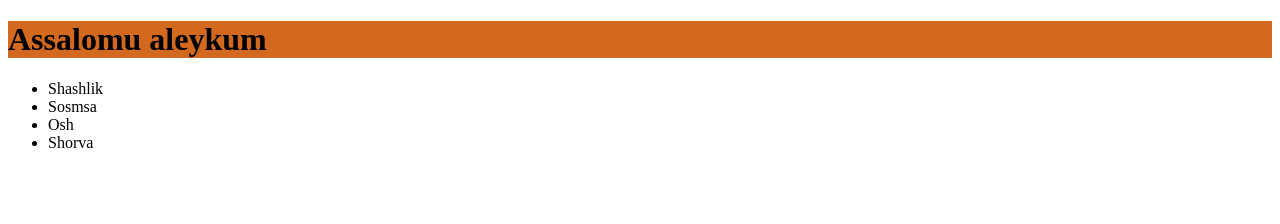
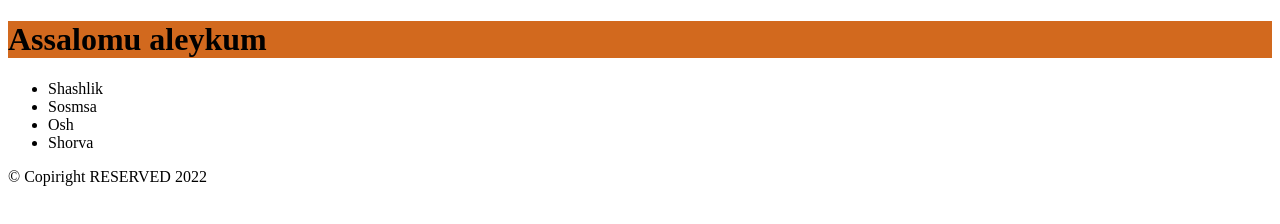
Before and after one commit to xusraw1/git-learn, a plain HTML site: page index.html in a window 1280 px wide. Drawn offline with Linux system fonts and the light colour scheme.

Commit message:
Third commit in Master branch, we added footer in index.html

```diff
--- a/index.html
+++ b/index.html
@@ -23,5 +23,8 @@
         </li>
     </ul>
 </header>
+<footer>
+    <p> &copy; Copiright RESERVED 2022</p>
+</footer>
 </body>
 </html>
```
